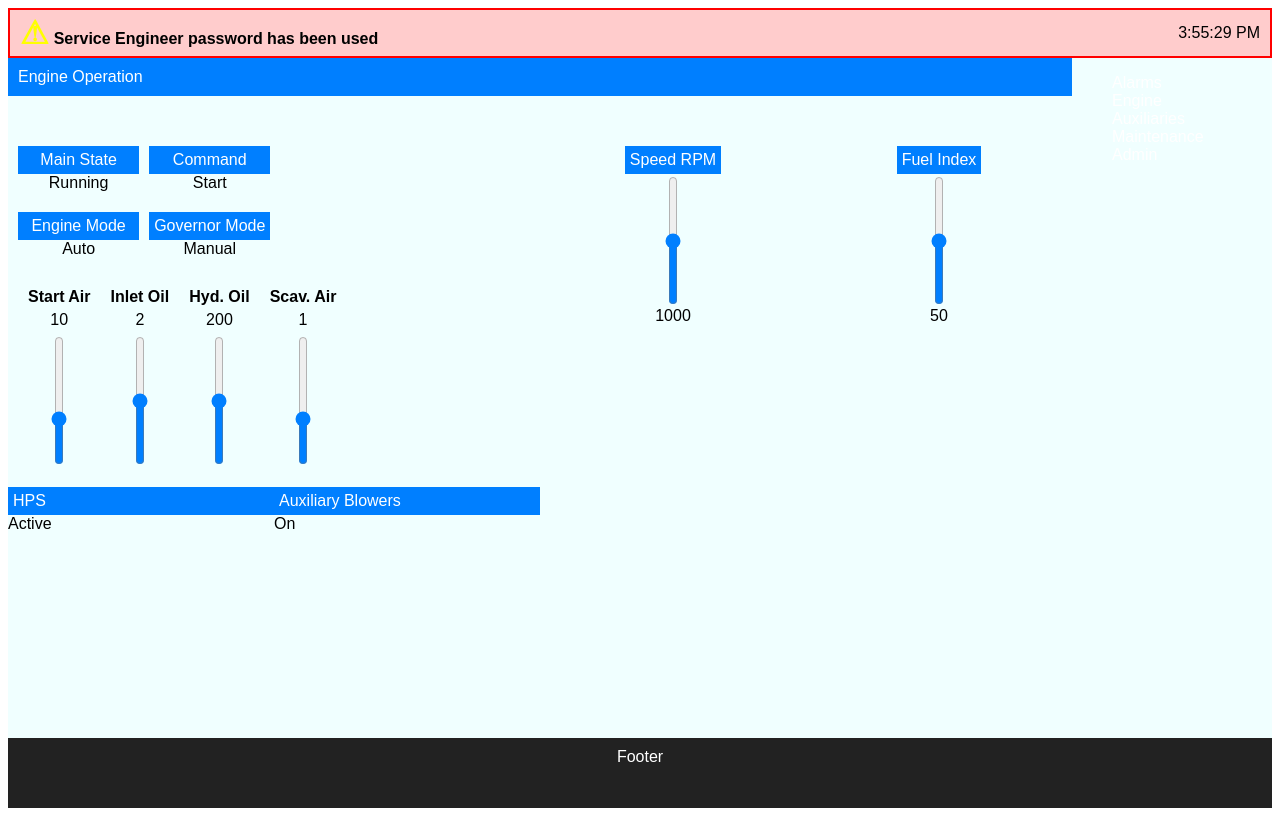
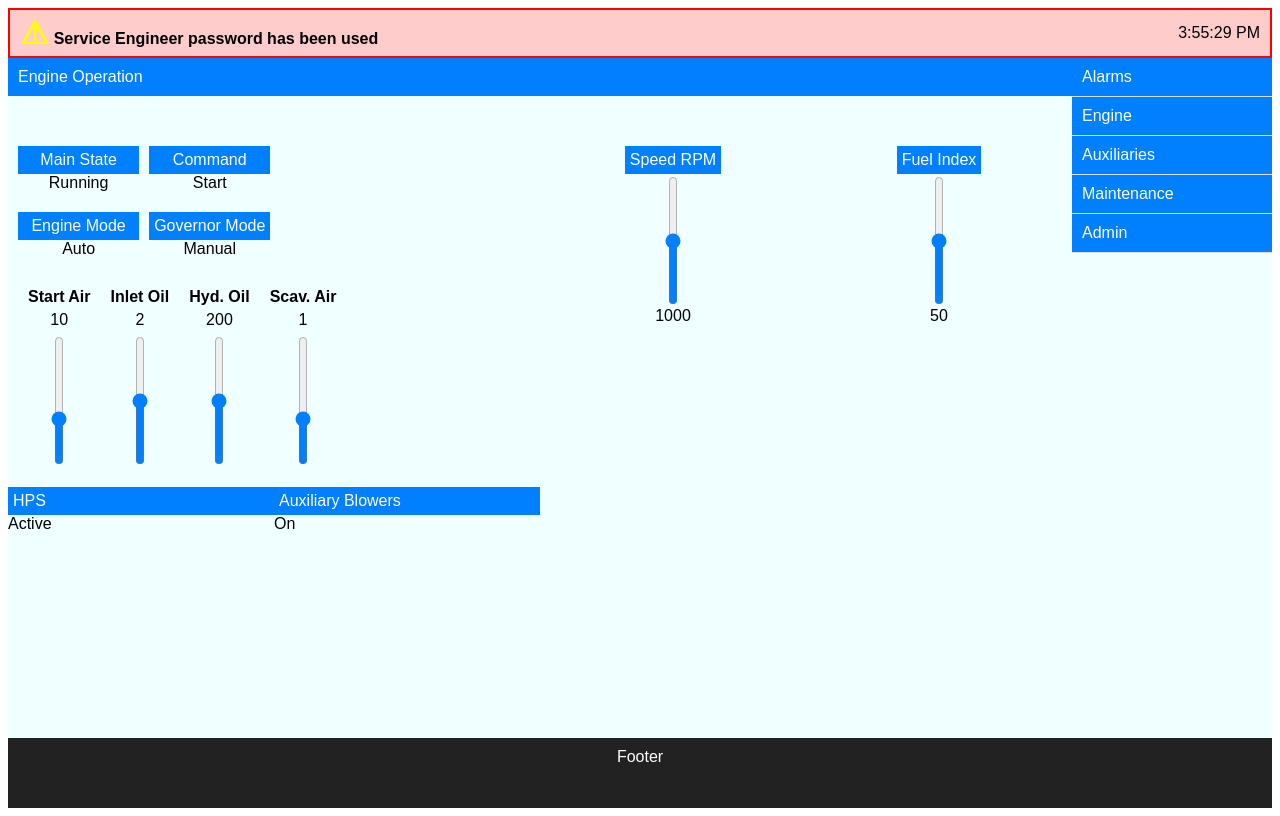
Before and after one commit to torkilp/EcsMopAB_Test, an Angular app in the folder ecsmop/: page / in a window 1280 px wide. Built offline with nearby package versions, Linux system fonts and the light colour scheme.

Commit message:
Refactor right menu component styles and structure, enhancing usability and visual consistency

```diff
--- a/ecsmop/src/app/components/right-menu/right-menu.component.css
+++ b/ecsmop/src/app/components/right-menu/right-menu.component.css
@@ -1,4 +1,4 @@
-.menu {
+/* .menu {
   list-style-type: none;
   padding: 0;
 }
@@ -20,16 +20,21 @@
 
 .menu>li ul {
   list-style-type: none;
+  background-color: #007FFF;
   padding: 0;
-  margin: 0;
+  margin: 1;
 }
 
 .menu>li ul>li {
   background-color: lightblue;
   color: black;
-  padding: 5px;
-  margin: 2px;
+  padding: 0px;
+  margin: 1px;
 }
+
+.menu>li:hover {
+  background-color: darkblue;
+} */
 
 .reduced-width {
   width: 90% !important;
--- a/ecsmop/src/app/components/right-menu/right-menu.component.html
+++ b/ecsmop/src/app/components/right-menu/right-menu.component.html
@@ -1,13 +1,54 @@
 <!-- Description: This is the HTML file for the right-menu component. It displays the menu items and sub-menu items. -->
 
 
+<style>
+  .menu {
+    list-style-type: none;
+    padding: 0;
+    margin: 0;
+  }
 
+  .menu>li {
+    padding: 10px;
+    background-color: #007FFF;
+    border-bottom: 1px solid #ddd;
+    cursor: pointer;
+
+    margin: 0;
+  }
+
+  .menu>li:focus,
+  .menu>li:active {
+    background-color: darkblue;
+  }
+
+  .menu>li:hover {
+    background-color: #007FFF;
+  }
+
+  .menu>li>ul {
+    background-color: #007FFF;
+    color: white;
+    padding-left: 20px;
+  }
+
+  .menu>li>ul>li {
+    padding: 10px;
+    background-color: steelblue;
+    color: white;
+    border-bottom: 1px solid #ccc;
+  }
+
+  .menu>li>ul>li:hover {
+    background-color: #d0d0d0;
+  }
+</style>
 <div class="menu">
-  <ul>
-    <li *ngFor="let item of menuItems" (click)="toggleSubMenu(item)" (keypress)="toggleSubMenu(item)" class="menu">
+  <ul class="menu">
+    <li *ngFor="let item of menuItems" class="menu" (click)="toggleSubMenu(item)" (keypress)="toggleSubMenu(item)">
       {{ item.name }}
-      <ul *ngIf="item.name === 'Engine' && item.isSubMenuVisible">
-        <li *ngFor="let subItem of item.subMenu">
+      <ul *ngIf="item.name === 'Engine' && item.isSubMenuVisible" class="menu">
+        <li *ngFor="let subItem of item.subMenu" class="menu">
           {{ subItem }}
         </li>
       </ul>
```
